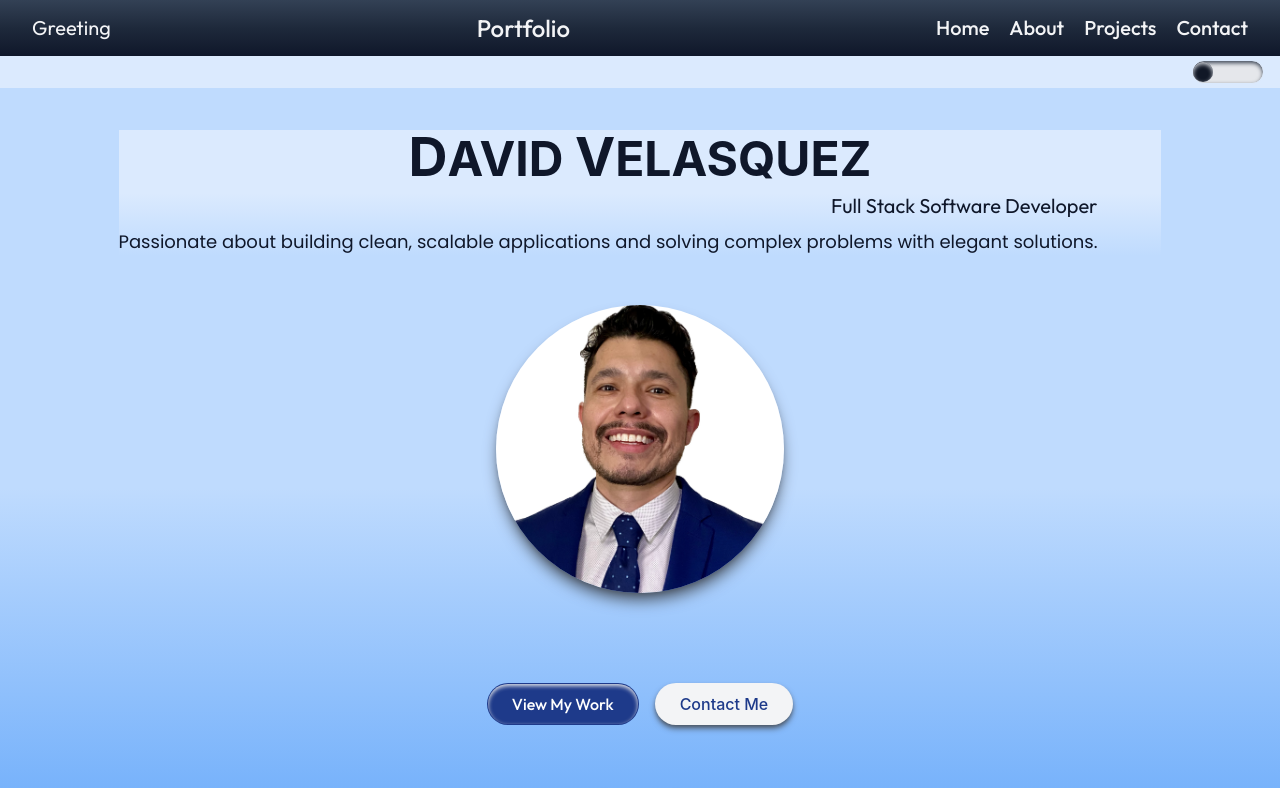
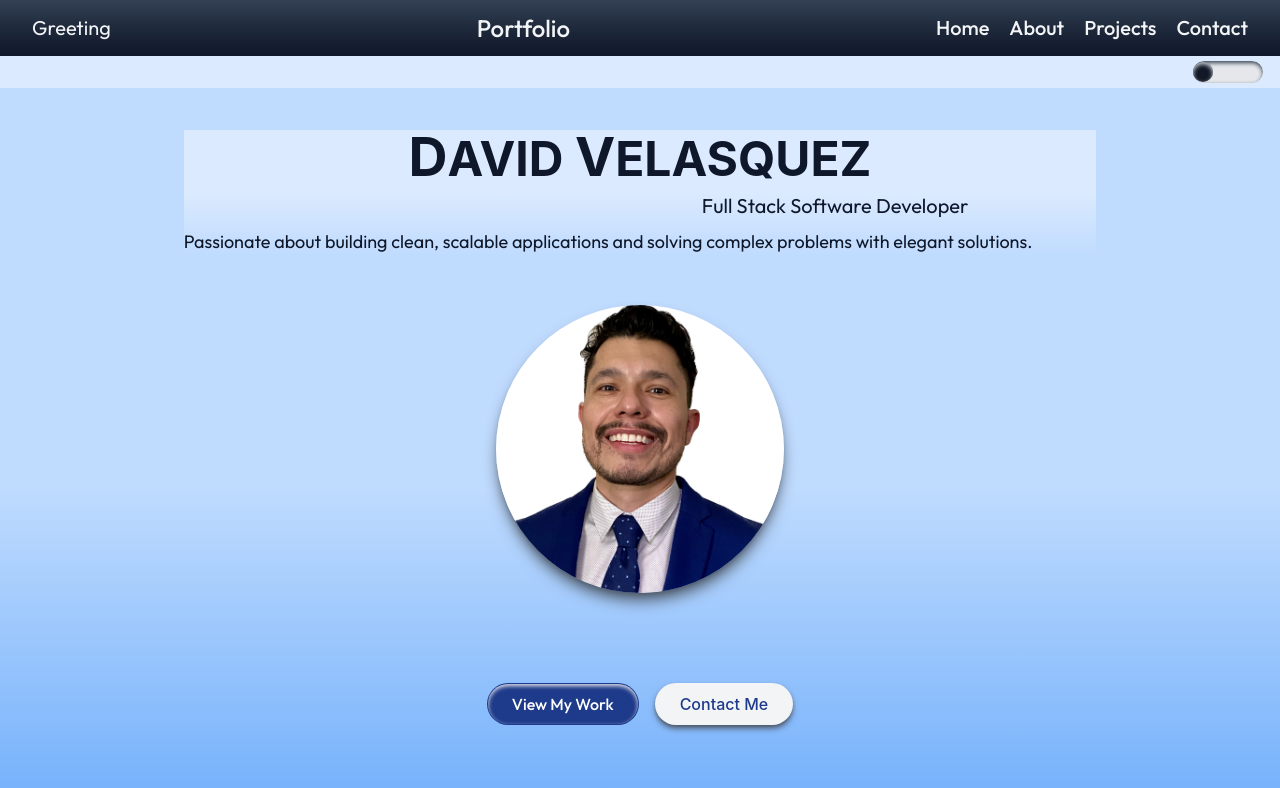
Before and after one commit to davidxv15/Portfolio-2, a React (Vite) app: page / in a window 1280 px wide. Shown: the top 788 px of the page. Built offline with nearby package versions, Linux system fonts and the light colour scheme; a web font is replaced by a local one.

Commit message:
lg:mr-32

```diff
--- a/src/components/HeroSection.tsx
+++ b/src/components/HeroSection.tsx
@@ -11,10 +11,10 @@ const HeroSection: React.FC = () => {
           <span className="text-5.5xl">D</span>AVID{" "}
           <span className="text-5.5xl">V</span>ELASQUEZ
         </h1>
-        <p className="text-xl font-outfit text-slate-900 mt-2 md:text-right mr-16">
+        <p className="text-xl font-outfit text-slate-900 mt-2 md:text-right md:mr-16 lg:mr-32">
           Full Stack Software Developer
         </p>
-        <p className="text-lg font-poppins text-slate-900 mt-2 md:text-right mr-16">
+        <p className="text-lg font-outfit text-slate-900 mt-2 md:text-right md:mr-16">
           Passionate about building clean, scalable applications and solving
           complex problems with elegant solutions.
         </p>
```
